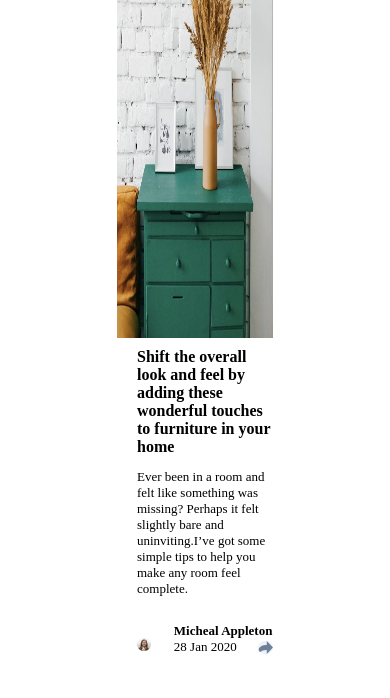
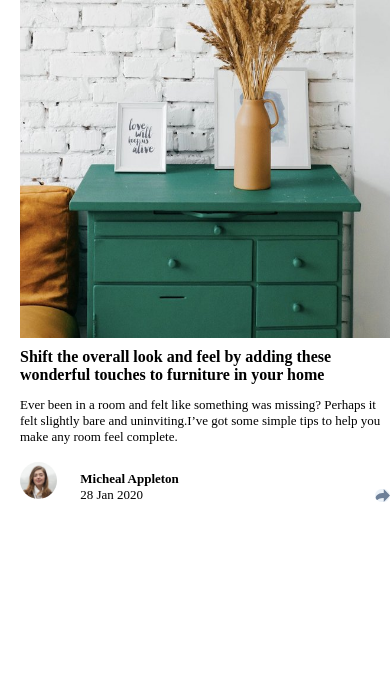
Before and after one commit to Waddah-Alser/article-preview-component, a plain HTML site: page index.html in a window 390 px wide. Drawn offline with Linux system fonts and the light colour scheme.

Commit message:
Update article preview style.css

```diff
--- a/article preview style.css
+++ b/article preview style.css
@@ -118,7 +118,8 @@ img{
         left: 50%;
         transform: translateX(-50%);
         height: 40%;
-        width: 40%;
+        width: 100%;
+        margin: 0 5%;
         display: block;
     }
     #talk{
@@ -126,7 +127,8 @@ img{
         left: 50%;
         transform: translateX(-50%);
         height: fit-content;
-        width: 40%;
+        width: 100%;
+        margin: 0 5%:
         display: block;
     }
     #talk p, #talk h1, #talk div{
```
